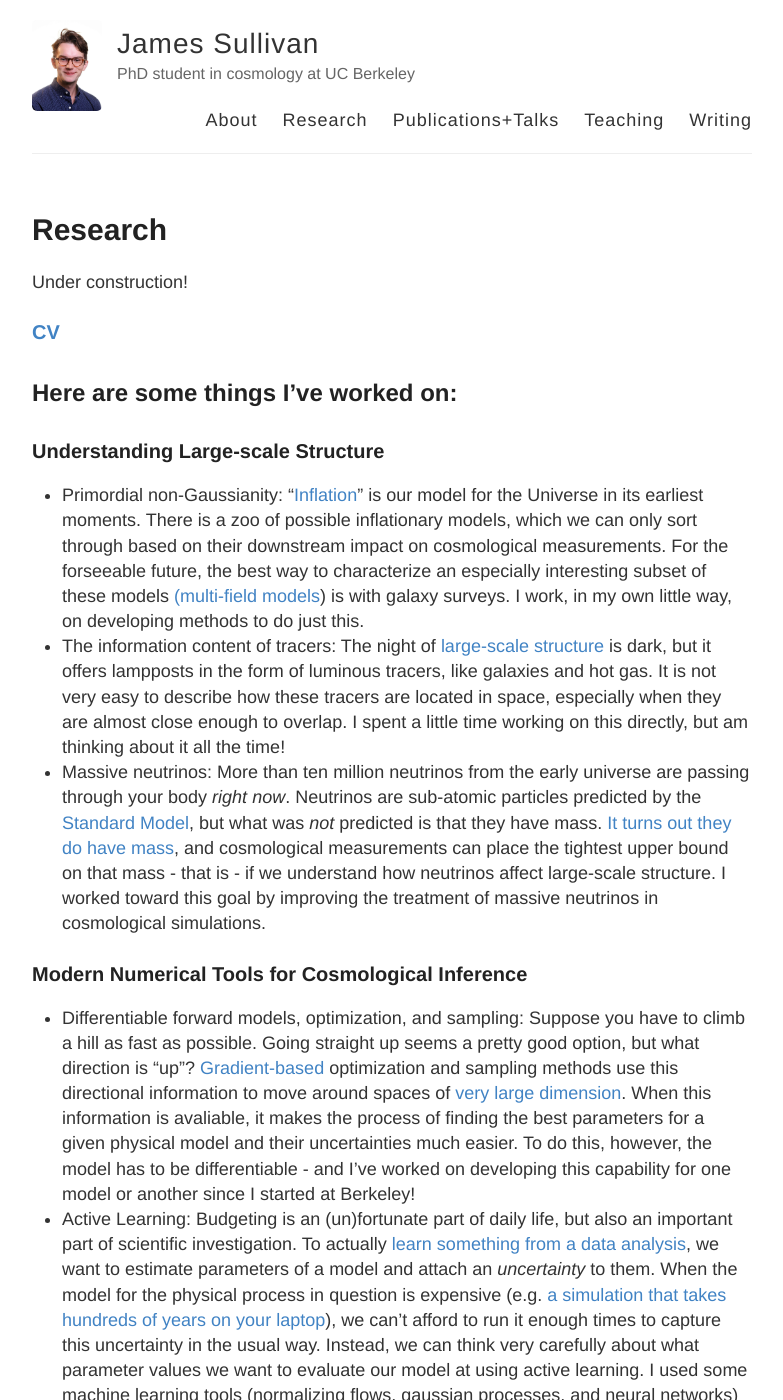
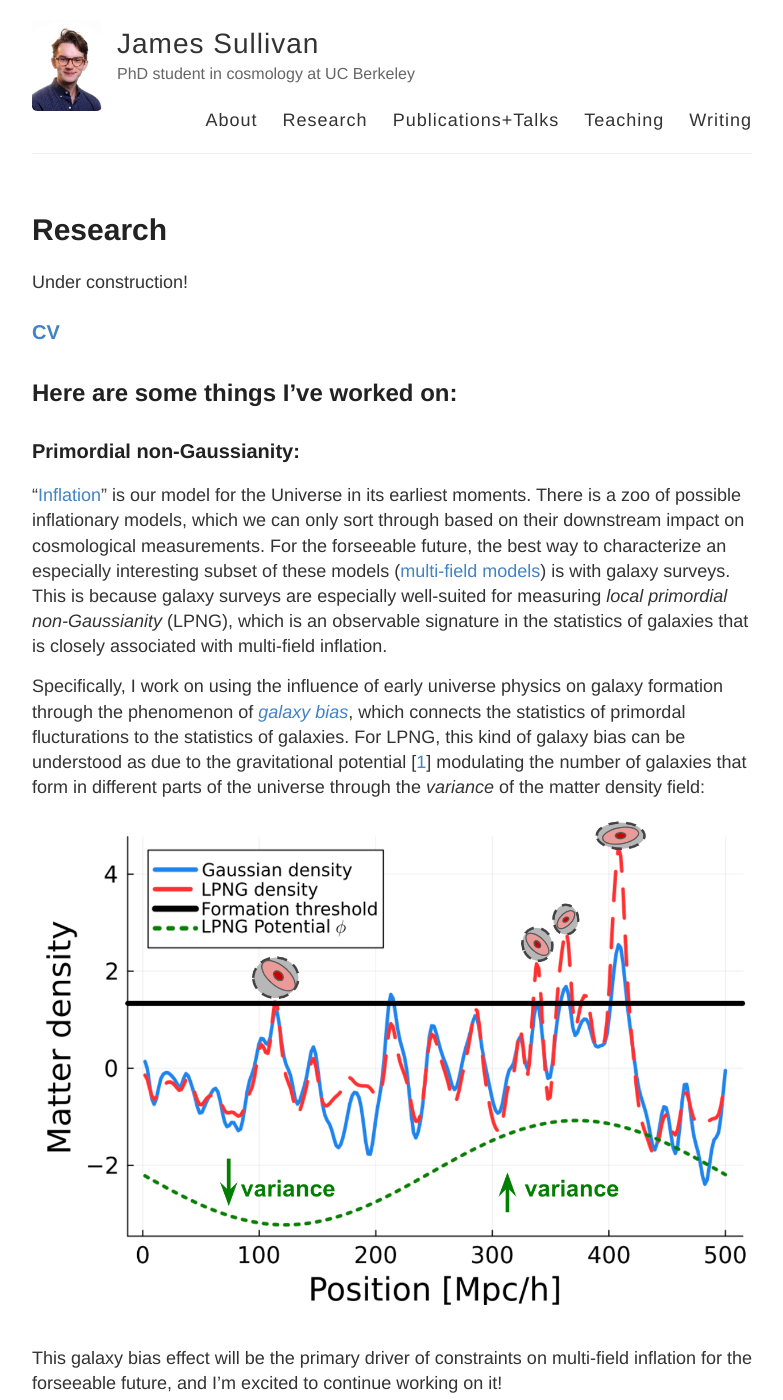
Before and after one commit to jmsull/jmsull.github.io, a Jekyll site: the page built from research.md, in a window 1280 px wide and 1400 px high. Shown: the whole window, without its empty margins (248-1031 px from the left). Built offline with Jekyll 4.4.1, drawn with Linux system fonts in a browser that asks for light colours; formulas are drawn with MathJax 3; some of the changed text lies outside the part shown.

Commit message:
update png with figure, some fixes

```diff
--- a/_layouts/page.html
+++ b/_layouts/page.html
@@ -9,5 +9,5 @@ layout: default
     {{ content }}
   </div>
 
-
+  <script src="https://cdn.mathjax.org/mathjax/latest/MathJax.js?config=TeX-AMS-MML_HTMLorMML" type="text/javascript"></script>
 </article>
--- a/research.md
+++ b/research.md
@@ -10,9 +10,18 @@ Under construction!
 
 ## Here are some things I've worked on:
 
+### Primordial non-Gaussianity:
+"[Inflation](https://ned.ipac.caltech.edu/level5/Liddle/Liddle_contents.html)" is our model for the Universe in its earliest moments. There is a zoo of possible inflationary models, which we can only sort through based on their downstream impact on cosmological measurements. For the forseeable future, the best way to characterize an especially interesting subset of these models ([multi-field models](https://arxiv.org/abs/astro-ph/0702187)) is with galaxy surveys.
+This is because galaxy surveys are especially well-suited for measuring *local primordial non-Gaussianity* (LPNG), which is an observable signature in the statistics of galaxies that is closely associated with multi-field inflation.
+
+Specifically, I work on using the influence of early universe physics on galaxy formation through the phenomenon of [*galaxy bias*](https://arxiv.org/abs/1611.09787), which connects the statistics of primordal flucturations to the statistics of galaxies. For LPNG, this kind of galaxy bias can be understood as due to the gravitational potential [[^1]] modulating the number of galaxies that form in different parts of the universe through the *variance* of the matter density field:
+
+[<img src="{{ site.baseurl }}/images/lpng_schematic.png" alt="" style="width: 500;"/>]({{ site.baseurl }}/)
+
+This galaxy bias effect will be the primary driver of constraints on multi-field inflation for the forseeable future, and I'm excited to continue working on it!
+
+
 ### Understanding Large-scale Structure
-- Primordial non-Gaussianity:
-	  "[Inflation](https://ned.ipac.caltech.edu/level5/Liddle/Liddle_contents.html)" is our model for the Universe in its earliest moments. There is a zoo of possible inflationary models, which we can only sort through based on their downstream impact on cosmological measurements. For the forseeable future, the best way to characterize an especially interesting subset of these models [(multi-field models](https://arxiv.org/abs/astro-ph/0702187)) is with galaxy surveys. I work, in my own little way, on developing methods to do just this.
 - The information content of tracers:
 	  The night of [large-scale structure](https://newscenter.lbl.gov/wp-content/uploads/2022/01/allframe-1000mpc-960x540-1.gif) is dark, but it offers lampposts in the form of luminous tracers, like galaxies and hot gas. It is not very easy to describe how these tracers are located in space, especially when they are almost close enough to overlap. I spent a little time working on this directly, but am thinking about it all the time!
 - Massive neutrinos:
@@ -25,5 +34,11 @@ Under construction!
 - Active Learning:
 	  Budgeting is an (un)fortunate part of daily life, but also an important part of scientific investigation. To actually [learn something from a data analysis](https://en.wikipedia.org/wiki/Bayesian_inference), we want to estimate parameters of a model and attach an *uncertainty* to them. When the model for the physical process in question is expensive (e.g. [a simulation that takes hundreds of years on your laptop](https://www.illustris-project.org/about/#:~:text=The%20Illustris%20simulations%20were%20run,%2C%20or%20about%202%2C000%20years)), we can't afford to run it enough times to capture this uncertainty in the usual way. Instead, we can think very carefully about what parameter values we want to evaluate our model at using active learning. I used some machine learning tools (normalizing flows, gaussian processes, and neural networks) to test a new strategy to do this.
 
-I've had the pleasure of working with several people on these problems, including: [Uroš Seljak](https://physics.berkeley.edu/people/faculty/uros-seljak), [Zack Li](https://zack.li/),the [CPAC group at Argonne National Lab](https://cpac.hep.anl.gov/), [Sukhdeep Singh](https://scholar.google.com/citations?user=ss19CkwAAAAJ&hl=en), and others at [BCCP](http://bccp.berkeley.edu/) & [LBNL](https://cosmology.lbl.gov/sem_bcg_future.html).
+I've had the pleasure of working with several people on these problems, including: [Uroš Seljak](https://physics.berkeley.edu/people/faculty/uros-seljak), [Zack Li](https://zack.li/), the [CPAC group at Argonne National Lab](https://cpac.hep.anl.gov/), [Sukhdeep Singh](https://scholar.google.com/citations?user=ss19CkwAAAAJ&hl=en), and others at [BCCP](http://bccp.berkeley.edu/) & [LBNL](https://cosmology.lbl.gov/sem_bcg_future.html).
 I'm also a member of the [DES](https://www.darkenergysurvey.org/), [LSST-DESC](https://lsstdesc.org/), and [CMB-S4](https://cmb-s4.org/) collaborations.
+
+
+
+Notes:
+
+[^1]: For the aficionados, the potential $$\phi$$ here is the gauge-invariant Bardeen potential, which, in the late universe, is the *negative* version of the familiar Newtonian potential $$\Phi$$.
```
Also changed, not shown: images/lpng_schematic.png (added).
